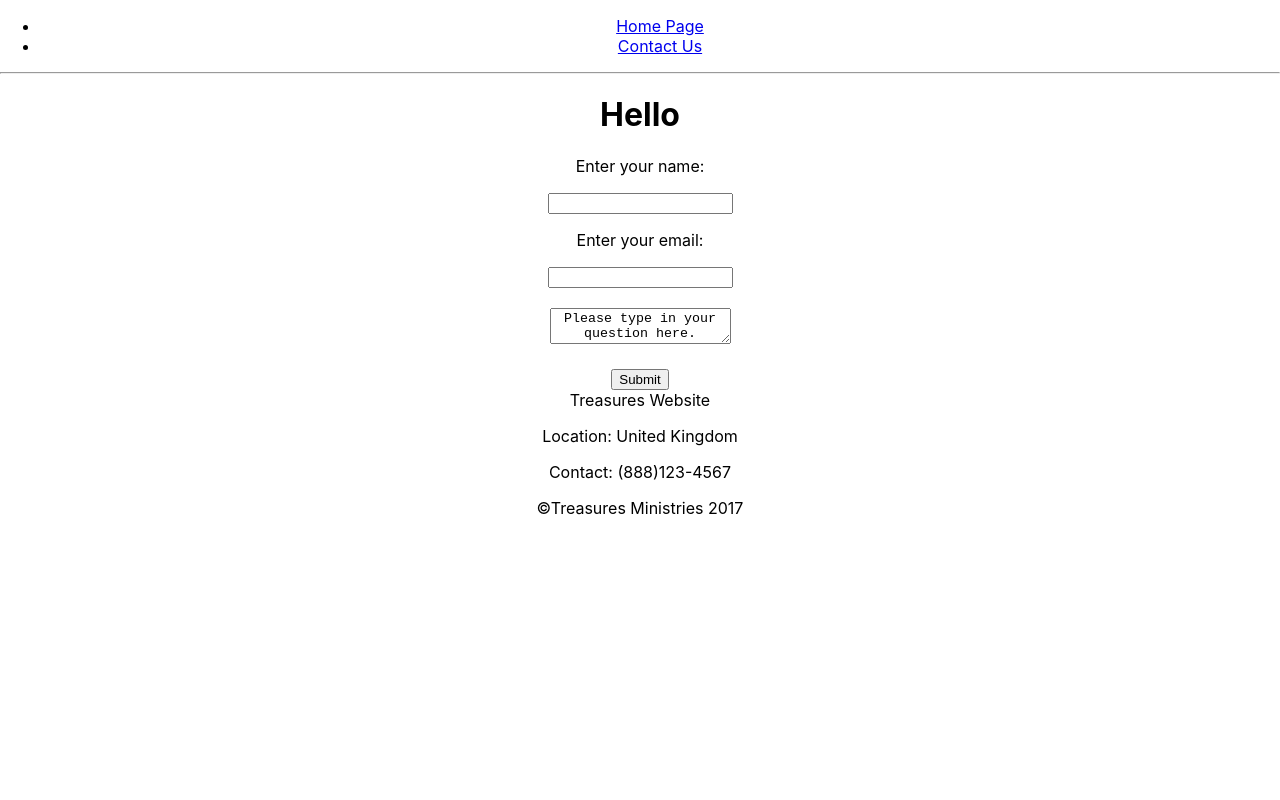
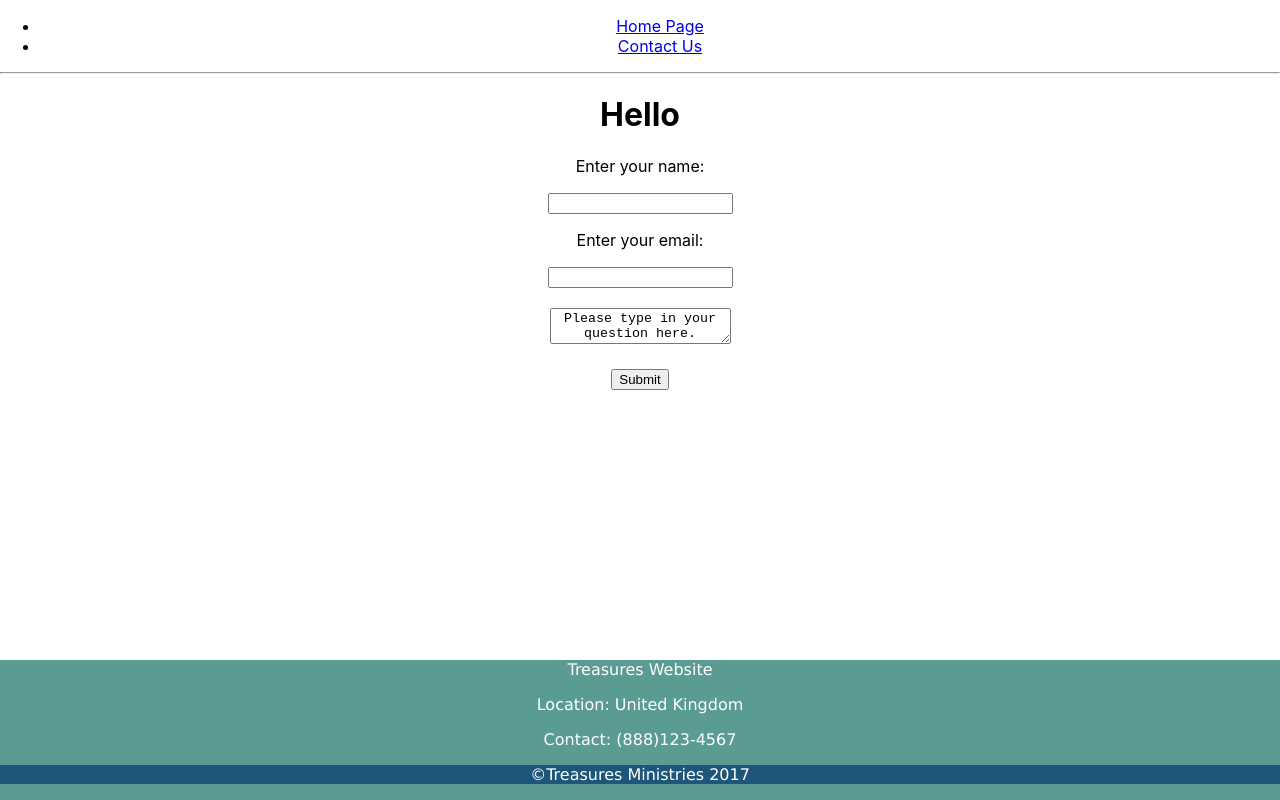
Before and after one commit to bethel-school-of-technology/treasures-web-frontend, a React (Create React App) app: page /Contact in a window 1280 px wide. Built offline with nearby package versions, Linux system fonts and the light colour scheme.

Commit message:
Added react component to footer and added some css for now

```diff
--- a/src/components/Footer.css
+++ b/src/components/Footer.css
@@ -0,0 +1,17 @@
+#footer {
+    background-color: rgb(90, 156, 145);
+    font-family: Verdana, Geneva, Tahoma, sans-serif;
+    font-weight: 100;
+    position: fixed;
+    left: 0;
+    bottom: 0;
+    width: 100%;
+    color: white;
+    text-align: center;
+
+}
+
+.copyright {
+    background-color: rgb(30, 86, 122);
+    text-align: center;
+}
--- a/src/components/Footer.js
+++ b/src/components/Footer.js
@@ -1,12 +1,15 @@
 import React from "react";
+import './Footer.css';
 
 
-function Footer() {
+class Footer extends React.Component {
+    render() {
         return (
+
           <footer id="footer">
           <div className="container">
             <div className="row">
-          <div className="logo">Treasures Website</div>
+              <div className="logo-footer">Treasures Website</div>
               <div className="info">
                 <p>Location: United Kingdom</p>
                 <p>Contact: (888)123-4567</p>
@@ -31,7 +34,9 @@ function Footer() {
             </div>
           </div>
         </footer>
+
         );
+    }
 }
 
 export default Footer;
```
Lines whose indentation alone changed are shown as unchanged.
